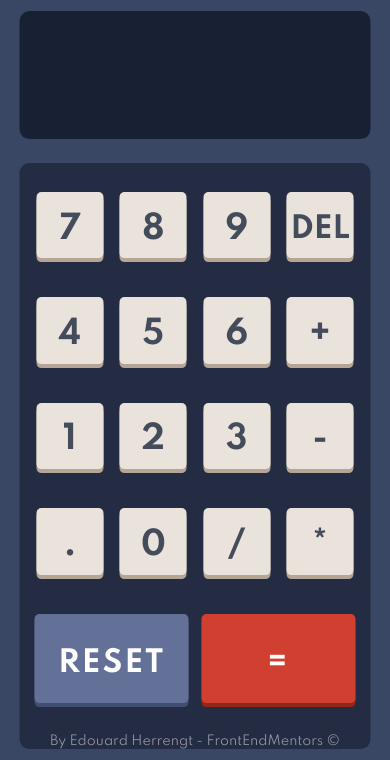
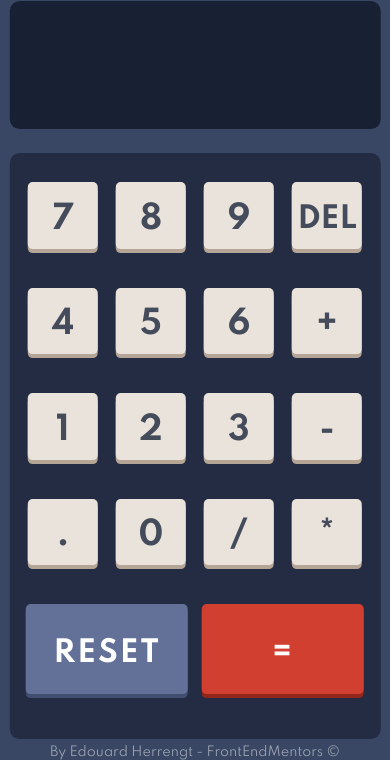
Before and after one commit to EdouardHrgt/TheCalculator, a plain HTML site: page index.html in a window 390 px wide. Shown: the part 84-844 px from the top of the page. Drawn offline with Linux system fonts and the light colour scheme.

Commit message:
Cleaning CSS

```diff
--- a/style/style.css
+++ b/style/style.css
@@ -29,11 +29,7 @@
 
 .calculator {
   width: 35em;
-  height: 40em;
-  position: absolute;
-  top: 50%;
-  left: 50%;
-  transform: translate(-50%, -50%);
+  margin: 100px auto;
 }
 
 /* ### Logo + Themes ### */
@@ -222,10 +218,9 @@ h2 {
 
 @media screen and (max-width: 768px) {
   .calculator {
-    width: 90%;
+    width: 30em;
     height: 95vh;
-    margin-top: 0;
-    margin: 2.5% 0;
+    margin: 0 auto;
     position: absolute;
     top: 50%;
     left: 50%;
@@ -251,7 +246,10 @@ h2 {
   .btn-content-del {
     font-size: var(--key-size-mobile);
   }
-  .copyrights {
-    bottom: 0.7rem;
+}
+
+@media screen and (max-width: 615px) {
+  .calculator {
+    width: 95%;
   }
 }
```
